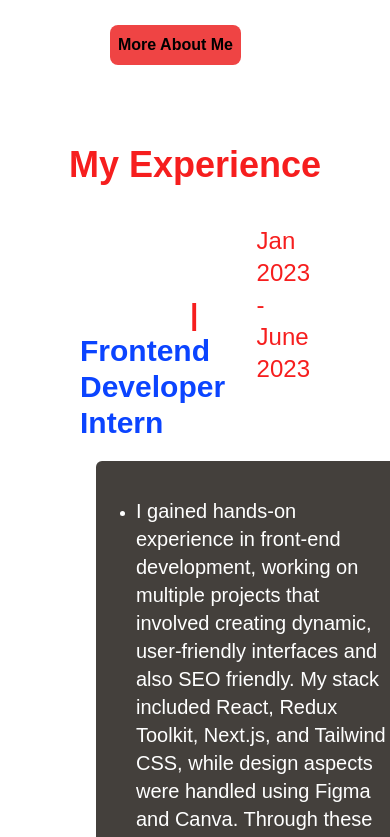
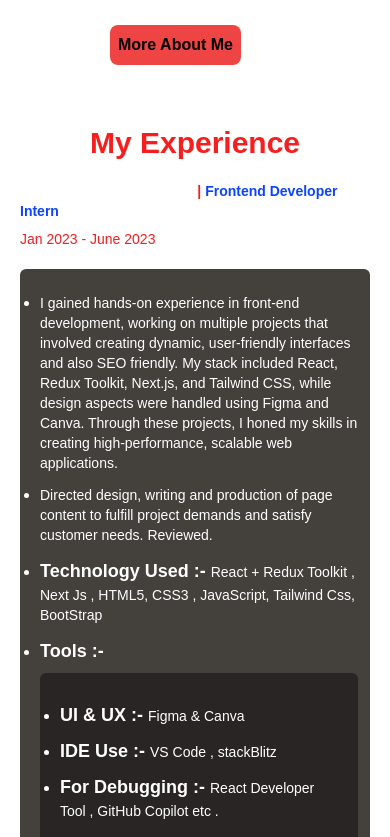
Before and after one commit to abhijit84842/Abhijit_Portfolio, a Next.js app: page / in a window 390 px wide. Shown: the part 1581-2418 px from the top of the page. Built offline with nearby package versions, Linux system fonts and the light colour scheme.

Commit message:
make responsive exprience comp for iphone 12 pro

```diff
--- a/app/components/ExperienceSection/Experience.js
+++ b/app/components/ExperienceSection/Experience.js
@@ -2,26 +2,28 @@ import React from "react";
 
 const Experience = () => {
   return (
-    <div className="experience-container my-20" id="exprience">
-      <h1 className="text-[#F61E1E] flex justify-center text-4xl font-semibold">
+    <div className="experience-container my-10 p-5 2xl:p-0" id="exprience">
+      <h1 className="text-[#F61E1E] flex justify-center text-3xl font-semibold 2xl:text-4xl">
         My Experience
       </h1>
-      <div className="company flex justify-between  mx-20 mt-10 ">
+      <div className="company    mt-5 2xl:mx-20 2xl:mt-10 2xl:flex justify-between">
         <div className="company-name">
-          <p className="text-3xl text-white font-semibold">
+          <p className="text-sm text-white font-semibold 2xl:text-3xl">
             Sikharthy Infotech Pvt.Ltd <span className="text-[#F61E1E]">|</span>{" "}
             <span className="text-[#0B44FF]">Frontend Developer Intern</span>{" "}
           </p>
         </div>
-        <div className="date">
-          <p className="text-2xl text-[#F61E1E]">Jan 2023 - June 2023</p>
+        <div className="date mt-2 2xl:mt-0">
+          <p className="text-sm text-[#F61E1E] 2xl:text-2xl">
+            Jan 2023 - June 2023
+          </p>
         </div>
       </div>
-      <div className="experience-text  w-[80%] bg-stone-700  mt-5 ml-[6rem] rounded-md">
-        <ul className="ml-5 p-5 text-white list-disc leading-10">
+      <div className="experience-text  bg-stone-700 rounded-md mt-5 w-full  2xl:w-[80%] 2xl:mt-10 2xl:ml-[6rem]">
+        <ul className="ml-2 p-3 text-white list-disc leading-5    2xl:ml-5 2xl:p-5 2xl:leading-10">
           <li className="my-3 ">
             {" "}
-            <p className="text-xl">
+            <p className="text-sm  2xl:text-xl">
               {" "}
               I gained hands-on experience in front-end development, working on
               multiple projects that involved creating dynamic, user-friendly
@@ -32,15 +34,15 @@ const Experience = () => {
             </p>
           </li>
           <li className="my-3">
-            <p className="text-xl">
+            <p className="text-sm text-ellipsis 2xl:text-xl">
               Directed design, writing and production of page content to fulfill
               project demands and satisfy customer needs. Reviewed.
             </p>{" "}
           </li>
           <li className="my-3">
-            <p className="text-xl">
+            <p className="text-sm 2xl:text-xl">
               {" "}
-              <span className="text-2xl font-semibold">
+              <span className="text-lg font-semibold 2xl:text-2xl">
                 Technology Used :-{" "}
               </span>{" "}
               React + Redux Toolkit , Next Js , HTML5, CSS3 , JavaScript,
@@ -48,25 +50,25 @@ const Experience = () => {
             </p>
           </li>
           <li>
-            <div className="flex">
-              <p className="text-2xl font-semibold">Tools :- </p>
-              <ul className="list-disc bg-stone-800 ml-20 mt-5 p-5 rounded-md">
+            <div className=" 2xl:flex">
+              <p className="text-lg font-semibold 2xl:text-2xl">Tools :- </p>
+              <ul className="list-disc bg-stone-800 ml-0 mt-2 p-5 rounded-md 2xl:ml-20 2xl:p-5 2xl:mt-5">
                 <li className="my-2">
-                  <p className="text-lg">
+                  <p className="text-sm 2xl:text-lg">
                     {" "}
-                    <span className="text-xl font-semibold">UI & UX :- </span>
+                    <span className="text-lg font-semibold 2xl:text-xl">UI & UX :- </span>
                     Figma & Canva
                   </p>
                 </li>
                 <li className="my-2">
-                  <p className="text-lg">
-                    <span className="text-xl font-semibold">IDE Use :- </span>VS
+                  <p className="text-sm 2xl:text-lg">
+                    <span className="text-lg font-semibold 2xl:text-xl">IDE Use :- </span>VS
                     Code , stackBlitz
                   </p>
                 </li>
                 <li className="my-2">
-                  <p className="text-lg">
-                    <span className="text-xl font-semibold">
+                  <p className="text-sm 2xl:text-lg">
+                    <span className="text-lg font-semibold 2xl:text-xl">
                       For Debugging :-{" "}
                     </span>
                     React Developer Tool , GitHub Copilot etc .
```
